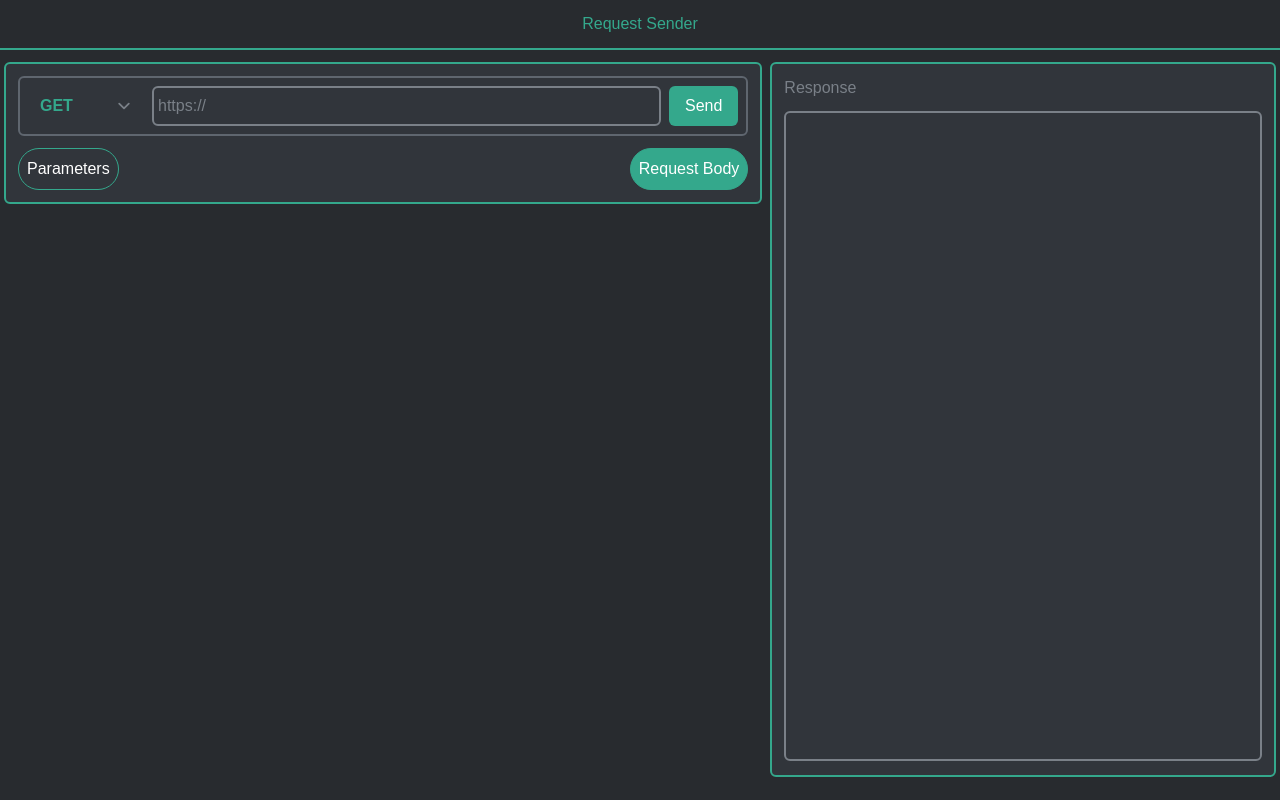
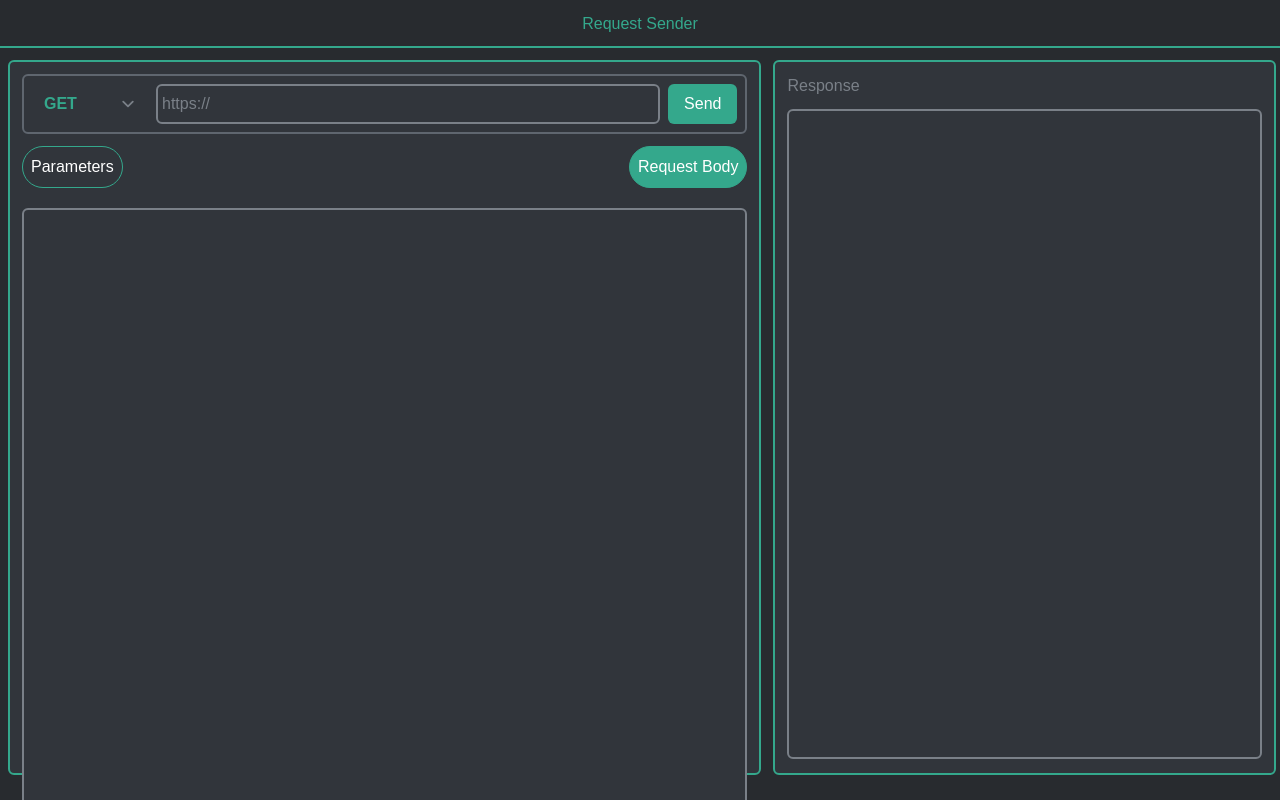
Before and after one commit to JakeMagill/request-sender, a Vue app: page / in a window 1280 px wide. Both pictures are taken after a click on the button "Request Body". Shown: the top 800 px of the page. Built offline with nearby package versions, Linux system fonts and the light colour scheme.

Commit message:
whatever I was working on

```diff
--- a/package.json
+++ b/package.json
@@ -10,8 +10,11 @@
     "tauri": "tauri"
   },
   "dependencies": {
+    "@codemirror/lang-json": "^6.0.1",
+    "codemirror": "^6.0.1",
     "pinia": "^2.1.7",
     "vue": "^3.4.21",
+    "vue-codemirror": "^6.1.1",
     "vue-json-viewer": "^3.0.4"
   },
   "devDependencies": {
--- /dev/null
+++ b/src/components/areas/requestEditor/BodyEditor.vue
@@ -0,0 +1,9 @@
+<script setup lang="ts">
+import TextArea from './TextArea.vue'
+</script>
+
+<template>
+    <div class="w-full flex flex-col mt-3">
+        <TextArea />
+    </div>
+</template>
--- a/src/components/areas/requestEditor/ParameterEditor.vue
+++ b/src/components/areas/requestEditor/ParameterEditor.vue
@@ -10,6 +10,7 @@ import { ref } from 'vue';
 import ColumnLarge from '../../structure/columns/ColumnLarge.vue';
 import SectionButton from '../../structure/buttons/SectionButton.vue';
 import { RequestSections } from '../../../enums/RequestSections';
+import BodyEditor from './BodyEditor.vue';
 
 const store = useRequestStore();
 const responseStore = useResponseStore();
@@ -50,5 +51,6 @@ function sendRequest(request: formSubmission): void{
             <HeaderSection />
             <QueryParamSection />
         </div>
+        <BodyEditor v-show="activeSection === RequestSections.REQUEST_BODY"/>
     </ColumnLarge>
 </template>
--- /dev/null
+++ b/src/components/areas/requestEditor/TextArea.vue
@@ -0,0 +1,87 @@
+<script setup lang="ts">
+import { nextTick, ref } from 'vue';
+import Button from '../../structure/buttons/Button.vue';
+
+const JsonText = ref<string>();
+
+const formatJson = () => {
+    try {
+        if (JsonText.value) {
+            JsonText.value = JSON.stringify(JSON.parse(JsonText.value), null, 4);
+        }
+    } catch (error) {
+        console.error(error)
+    }
+}
+
+const manipulateInput = (event: any) => {
+    if(event.key === 'Tab' || event.keycode === 9) {
+        handleTab(event);
+    }
+    else if(event.key === 'Enter' || event.keycode === 13) {
+        handleEnter(event);
+    }
+    else if(event.key === '{') {
+        handleCurlyBracketOpen(event);
+    }
+}
+
+const handleCurlyBracketOpen = (event:any) => {
+    const start = event.target.selectionStart;
+    const end = event.target.selectionEnd;
+
+    const precedingCharacter = (JsonText.value ?? '').substring(end).slice(-1);
+
+    if (precedingCharacter === '}') {
+        return;
+    }
+
+    JsonText.value = (JsonText.value ?? '').substring(0, start) + '}' + (JsonText.value ?? '').substring(end);
+    setCaretPosition(event, start)
+}
+
+const handleEnter = (event: any) => {
+    const start = event.target.selectionStart;
+    const end = event.target.selectionEnd;
+
+    const precedingCharacter = (JsonText.value ?? '').substring(0, start).slice(-1);
+    const nextCharacter = (JsonText.value ?? '').substring(end).slice(-1);
+
+    if (precedingCharacter === '{' && nextCharacter !== '}') {
+        event.preventDefault();
+        JsonText.value = (JsonText.value ?? '').substring(0, start) + '\n    \n' + (JsonText.value ?? '').substring(end);
+
+        setCaretPosition(event, start + 5);
+    }
+
+
+}
+
+const handleTab = (event: any) => {
+    event.preventDefault();
+        const start = event.target.selectionStart;
+        const end = event.target.selectionEnd;
+        JsonText.value = (JsonText.value ?? '').substring(0, start) + '    ' + (JsonText.value ?? '').substring(end);
+
+        setCaretPosition(event, start + 4);
+}
+
+const setCaretPosition = (event:any, pos: number) => {
+    nextTick(() => {
+        event.target.selectionStart = pos;
+        event.target.selectionEnd = pos;
+    });
+}
+
+</script>
+
+<template>
+    <textarea
+        v-model="JsonText"
+        @keydown="manipulateInput"
+        class="w-full flex-1 mt-2 font-mono rounded-md text-sm text-white bg-midnight-600 border-2 border-gray-500 resize-none focus:border-mint-700" rows="34">
+    </textarea>
+    <div class=" mt-2">
+        <Button @click="formatJson">Format</Button>
+    </div>
+</template>
--- a/src/components/areas/requestEditor/sections/EndpointForm.vue
+++ b/src/components/areas/requestEditor/sections/EndpointForm.vue
@@ -20,7 +20,7 @@ function submitEndpoint() {
 </script>
 
 <template>
-    <div class="flex flex-nowrap text-center border-2 border-gray-700 rounded-md mb-3 p-2 w-full">
+    <div class="flex flex-nowrap max-h-16 text-center border-2 border-gray-700 rounded-md p-2 w-full mb-3">
         <select class="font-bold border-none bg-midnight-600 text-mint-700" v-model="requestType">
             <option v-for="(type, index) in RequestTypes" :key="index" :value="type">
                 {{ type }}
--- a/src/components/areas/responseViewer/ResponseSection.vue
+++ b/src/components/areas/responseViewer/ResponseSection.vue
@@ -34,7 +34,7 @@ const responseBorderColor = computed(() => {
         <div v-show="Number(statusCode) > 0" class="flex nowrap justify-between p-2">
             <p> {{ statusCode }} {{ statusText }} </p>
         </div>
-        <div :class="responseBorderColor" class="w-full h-[calc(100vh-150px)] border-2 rounded-md overflow-scroll">
+        <div :class="responseBorderColor" class="w-full flex flex-col h-[calc(100vh-150px)] border-2 rounded-md overflow-scroll">
             <json-viewer :value="response" theme="jsonViewer" copyable v-if="response != ''" />
         </div>
     </ColumnSmall>
--- a/src/components/structure/buttons/SectionButton.vue
+++ b/src/components/structure/buttons/SectionButton.vue
@@ -22,5 +22,5 @@ const buttonClasses = computed(() => {
 </script>
 
 <template>
-    <button :class="buttonClasses" class="rounded-full border border-mint-700 p-2 text-white transition-all duration-300" @click="SetActiveSection">{{ text }}</button>
+    <button :class="buttonClasses" class="max-h-12 rounded-full border border-mint-700 p-2 text-white transition-all duration-300" @click="SetActiveSection">{{ text }}</button>
 </template>
--- a/src/components/structure/columns/ColumnLarge.vue
+++ b/src/components/structure/columns/ColumnLarge.vue
@@ -1,5 +1,5 @@
 <template>
-    <div class="flex flex-column flex-wrap w-3/5 border-2 m-1 mt-3 p-3 rounded-md bg-midnight-600 border-mint-700">
+    <div class="flex flex-column content-start h-[calc(100vh-85px)] flex-wrap w-3/5 border-2 m-2 mt-3 p-3 rounded-md bg-midnight-600 border-mint-700">
         <slot></slot>
     </div>
 </template>
--- a/src/components/structure/header/Header.vue
+++ b/src/components/structure/header/Header.vue
@@ -8,7 +8,7 @@ defineProps<{
 </script>
 
 <template>
-    <div class="flex flex-row justify-center p-3 border-b-2 border-mint-700 bg-midnight-700 text-mint-700">
+    <div class="flex flex-row h-12 justify-center p-3 border-b-2 border-mint-700 bg-midnight-700 text-mint-700">
         <h2>{{title}}</h2>
     </div>
 </template>
--- a/src/style.css
+++ b/src/style.css
@@ -5,7 +5,7 @@
 body {
   font-family: "Montserrat", sans-serif;;
   font-size: 16px;
-  overflow: auto;
+  overflow: hidden;
 }
 
 select {
```
